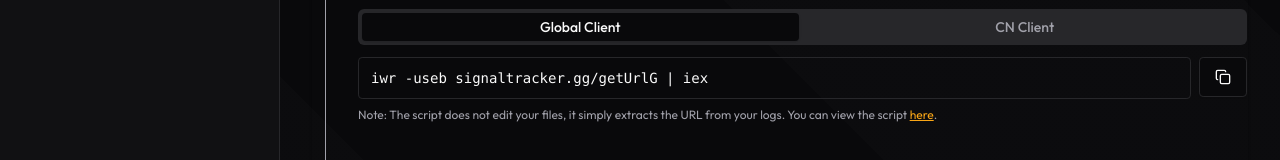
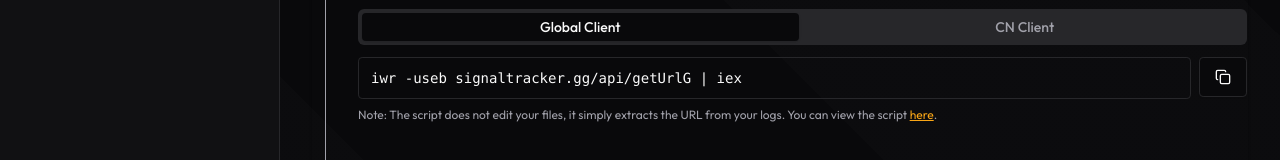
Before and after one commit to TristanKatwaroo/signal-tracker, a Next.js app: page /signals/import in a window 1280 px wide. Shown: the part 344-504 px from the top of the page. Built offline with nearby package versions, Linux system fonts and the light colour scheme; no server answers; what tailwindcss-debug-screens would draw is missing.

Commit message:
updated copy url

```diff
--- a/src/app/signals/import/page.tsx
+++ b/src/app/signals/import/page.tsx
@@ -57,7 +57,7 @@
                     <TabsContent value='global'>
                       <div className="relative mt-2 flex flex-col md:flex-row items-start overflow-x-auto">
                         <pre className="border border-input py-2 px-3 rounded-md flex-grow w-full whitespace-pre-wrap break-words">
-                          <code className="text-sm">iwr -useb signaltracker.gg/getUrlG | iex</code>
+                          <code className="text-sm">iwr -useb signaltracker.gg/api/getUrlG | iex</code>
                         </pre>
                         <CopyButton textToCopy="iwr -useb signaltracker.gg/getUrlG | iex" />
                       </div>
@@ -65,7 +65,7 @@
                     <TabsContent value='cn'>
                       <div className="relative mt-2 flex flex-col md:flex-row items-start overflow-x-auto">
                         <pre className="border border-input py-2 px-3 rounded-md flex-grow whitespace-pre-wrap break-words">
-                          <code className="text-sm">iwr -useb signaltracker.gg/getUrlCN | iex</code>
+                          <code className="text-sm">iwr -useb signaltracker.gg/api/getUrlCN | iex</code>
                         </pre>
                         <CopyButton textToCopy="iwr -useb signaltracker.gg/getUrlCN | iex" />
                       </div>
```
